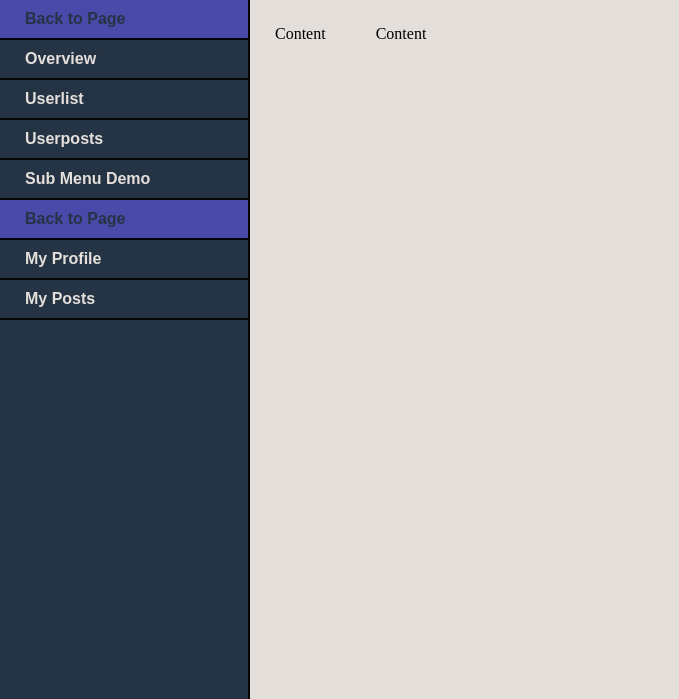
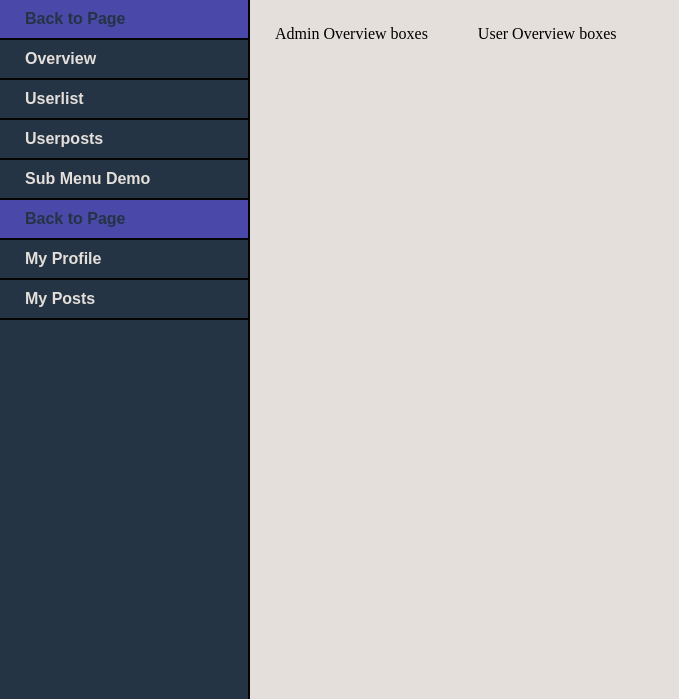
Before and after one commit to izzywest/FSWD40-Project03-findmygame.today, a PHP site: page /dashboard/index.php in a window 1280 px wide. Shown: the part 70-769 px from the top of the page, without its empty margins (0-679 px from the left). Run offline with PHP 8.4, Linux system fonts and the light colour scheme; some web fonts are replaced.

Commit message:
changed placeholder text

```diff
--- a/dashboard/index.php
+++ b/dashboard/index.php
@@ -3,12 +3,12 @@
 
 <div class="admin-content">
     <!-- Content Admin -->
-    Content
+    Admin Overview boxes
 </div>
 
 <div class="user-content">
     <!-- Content User-->
-    Content
+    User Overview boxes
 </div>
 
 <?php include('inc/footer.php'); ?>
--- a/dashboard/posts.php
+++ b/dashboard/posts.php
@@ -3,12 +3,12 @@
 
 <div class="admin-content">
     <!-- Content Admin -->
-    Posts from all users to manage (edit, delete)
+    Posts from all users to manage (<a href="edit_post.php">edit</a>, delete)
 </div>
 
 <div class="user-content">
     <!-- Content User-->
-    User own posts to edit, delete
+    User own posts to <a href="edit_post.php">edit</a>, delete
 </div>
 
 <?php include('inc/footer.php'); ?>
```
